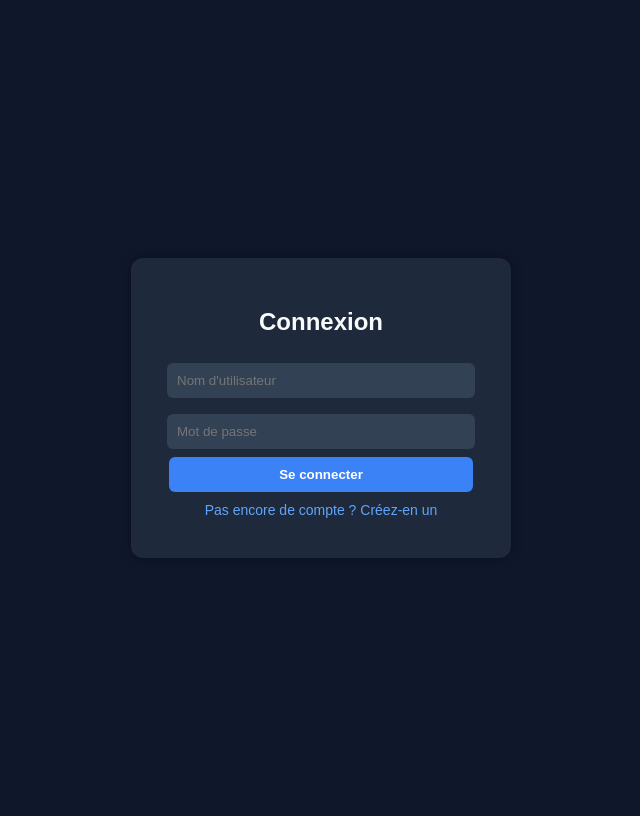
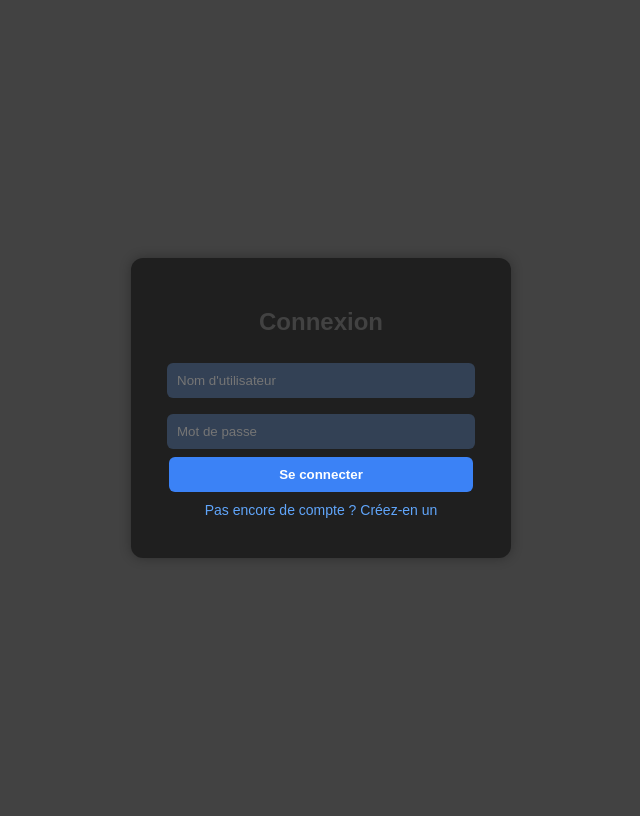
Before and after one commit to N1C1T0Z/OokerDEV, a Flask app: page /sign in a window 1280 px wide. Shown: the whole page, without its empty margins (319-959 px from the left). Run offline with Flask 3, Linux system fonts and the light colour scheme.

Commit message:
Update login.html

```diff
--- a/templates/login.html
+++ b/templates/login.html
@@ -6,15 +6,15 @@
     <style>
         body {
             font-family: Arial, sans-serif;
-            background: #0f172a;
-            color: #f8fafc;
+            background: #424242;
+            color: #424242;
             display: flex;
             justify-content: center;
             align-items: center;
             height: 100vh;
         }
         .card {
-            background: #1e293b;
+            background: #1F1F1F;
             padding: 30px;
             border-radius: 12px;
             box-shadow: 0 0 12px rgba(0,0,0,0.3);
```
